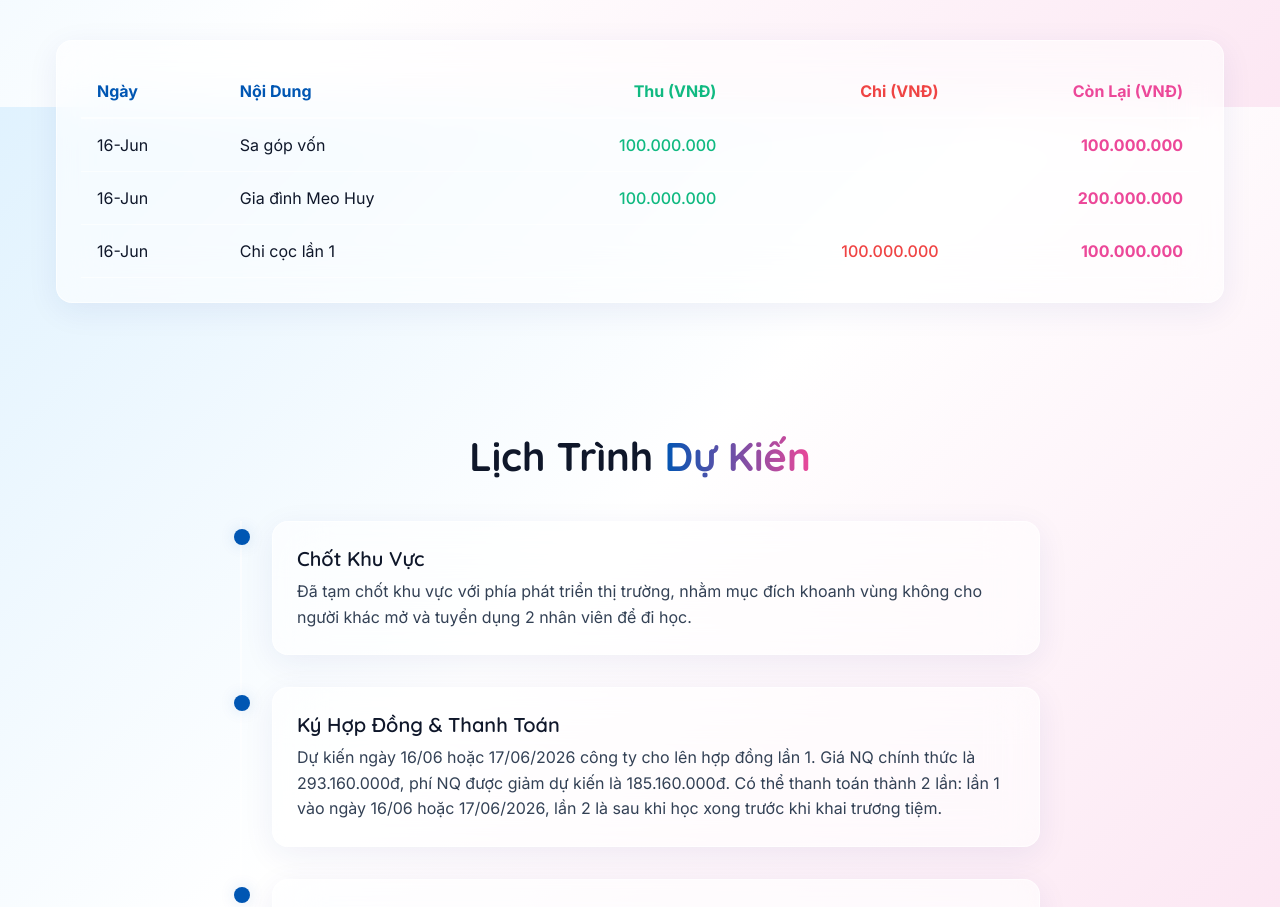
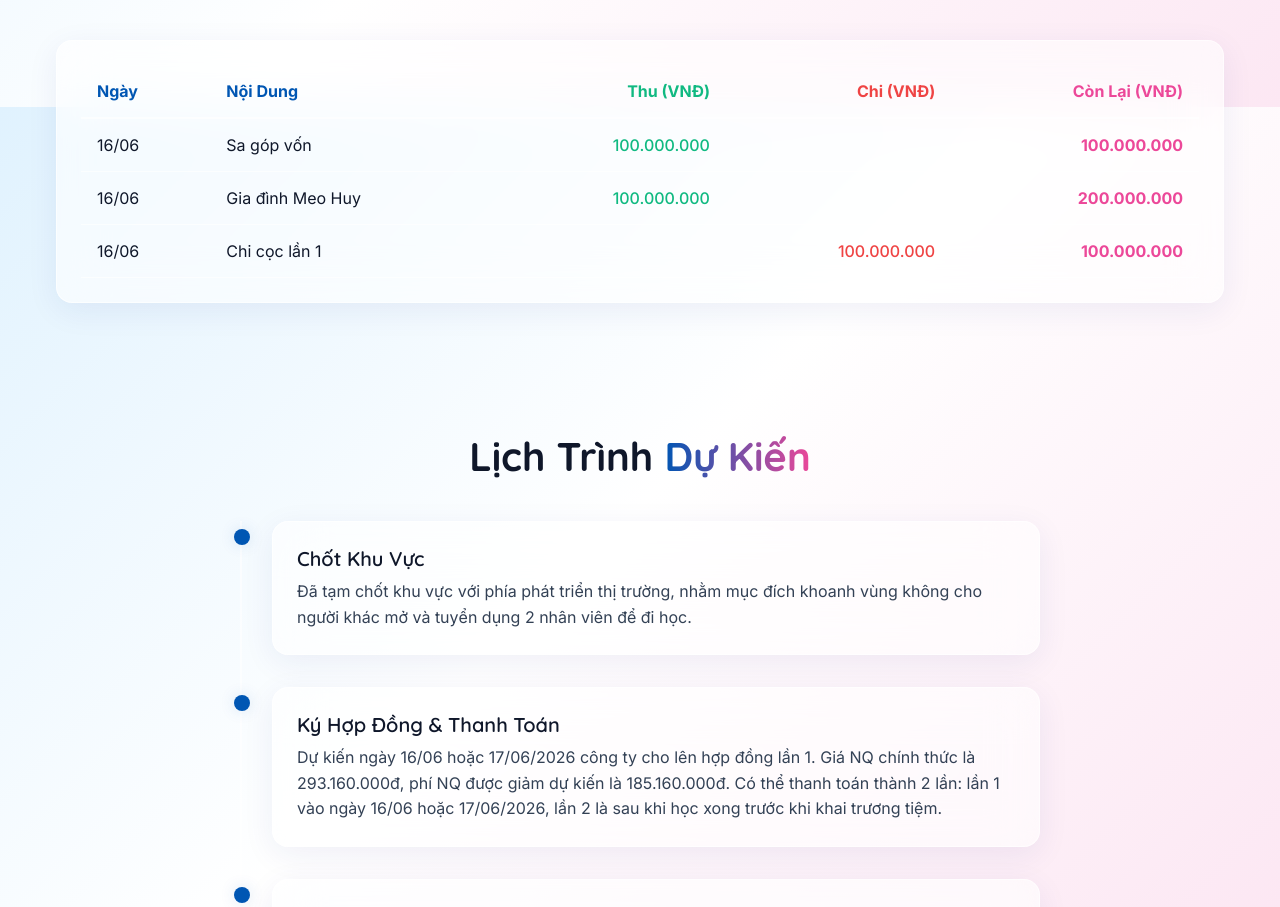
Before and after one commit to huy4vn/tea-shop-dashboard, a React (Vite) app: page / in a window 1280 px wide. Shown: the part 3093-4000 px from the top of the page. Built offline with nearby package versions, Linux system fonts and the light colour scheme.

Commit message:
Change date format to Vietnamese (16/06 instead of 16-Jun)

```diff
--- a/src/data.js
+++ b/src/data.js
@@ -82,9 +82,9 @@ export const configs = {
       { name: 'Phần mềm POSAPP', amount: 8661000, note: '' }
     ],
     cashFlow: [
-      { date: '16-Jun', content: 'Sa góp vốn', income: 100000000, expense: null, balance: 100000000 },
-      { date: '16-Jun', content: 'Gia đình Meo Huy', income: 100000000, expense: null, balance: 200000000 },
-      { date: '16-Jun', content: 'Chi cọc lần 1', income: null, expense: 100000000, balance: 100000000 }
+      { date: '16/06', content: 'Sa góp vốn', income: 100000000, expense: null, balance: 100000000 },
+      { date: '16/06', content: 'Gia đình Meo Huy', income: 100000000, expense: null, balance: 200000000 },
+      { date: '16/06', content: 'Chi cọc lần 1', income: null, expense: 100000000, balance: 100000000 }
     ]
   },
   fun: {
@@ -170,9 +170,9 @@ export const configs = {
       { name: 'Bùa chú quản lý (POSAPP)', amount: 8661000, note: 'Đóng họ phần mềm' }
     ],
     cashFlow: [
-      { date: '16-Jun', content: 'Sa nộp mạng', income: 100000000, expense: null, balance: 100000000 },
-      { date: '16-Jun', content: 'Gia đình Meo Huy bơm máu', income: 100000000, expense: null, balance: 200000000 },
-      { date: '16-Jun', content: 'Nạp họ lần 1', income: null, expense: 100000000, balance: 100000000 }
+      { date: '16/06', content: 'Sa nộp mạng', income: 100000000, expense: null, balance: 100000000 },
+      { date: '16/06', content: 'Gia đình Meo Huy bơm máu', income: 100000000, expense: null, balance: 200000000 },
+      { date: '16/06', content: 'Nạp họ lần 1', income: null, expense: 100000000, balance: 100000000 }
     ]
   }
 };
```
